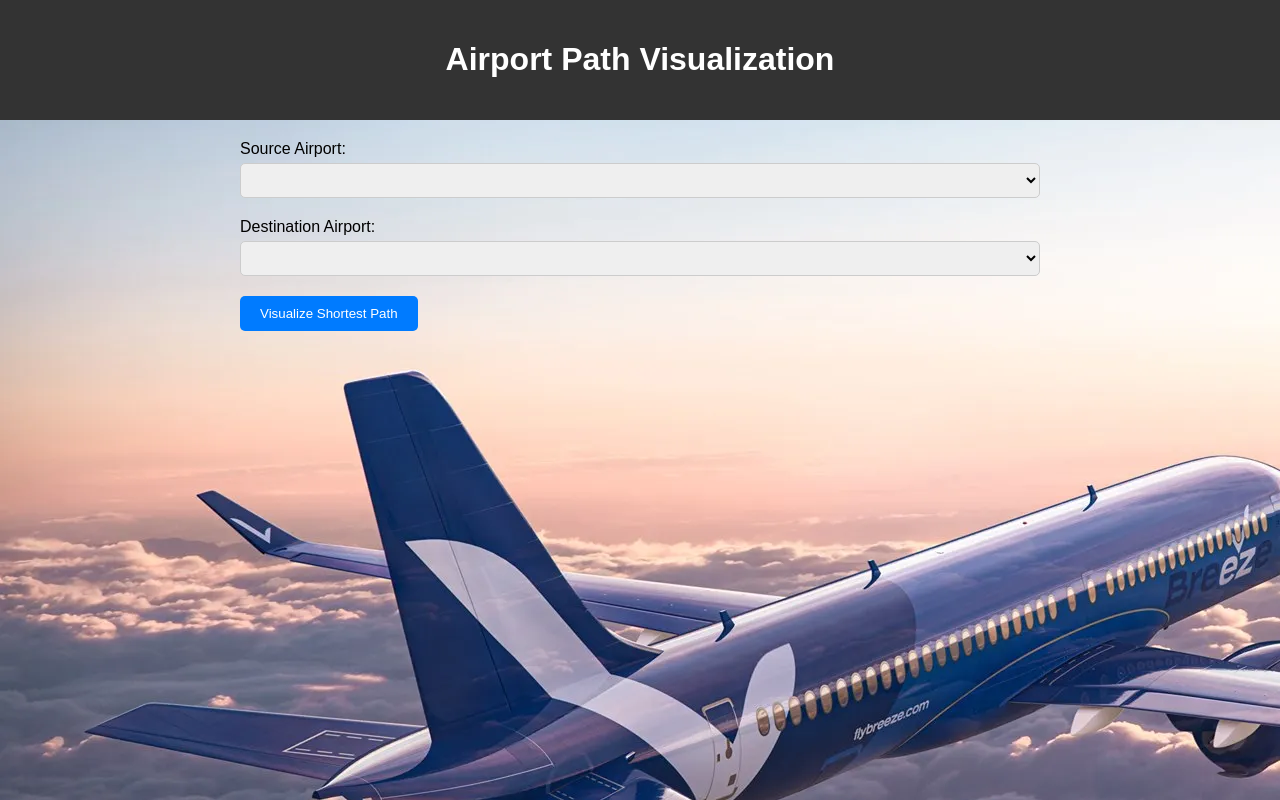
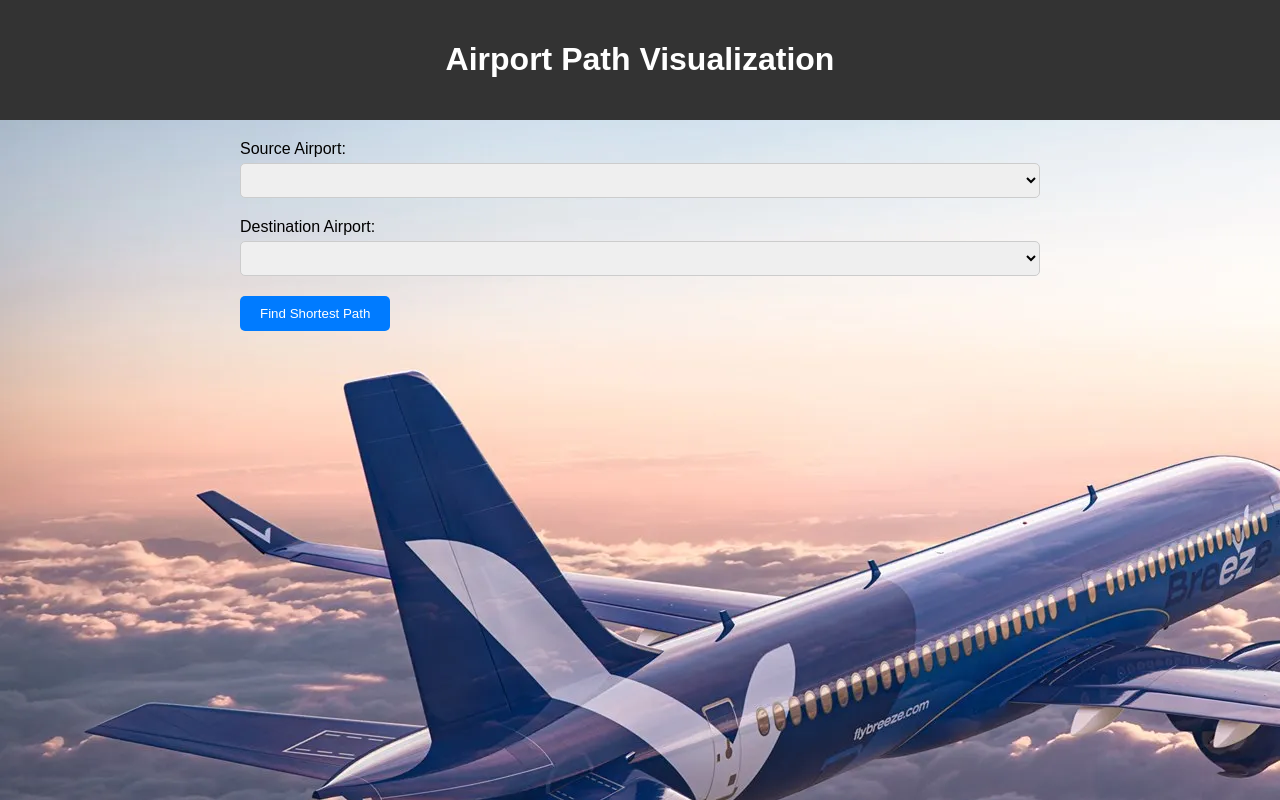
Before and after one commit to Maverick341/Shortest-FlightRoute-Finder, a website: page public/index.html in a window 1280 px wide. Drawn offline with Linux system fonts and the light colour scheme; no server answers; files whose address does not match are found by name.

Commit message:
Update index.html

```diff
--- a/public/index.html
+++ b/public/index.html
@@ -19,7 +19,7 @@
             <label for="destination">Destination Airport:</label>
             <select id="destination"></select>
         </div>
-        <button id="visualize-btn">Visualize Shortest Path</button>
+        <button id="visualize-btn">Find Shortest Path</button>
         <div id="visualization-container">
             <!-- Visualization will be displayed here -->
         </div>
```
